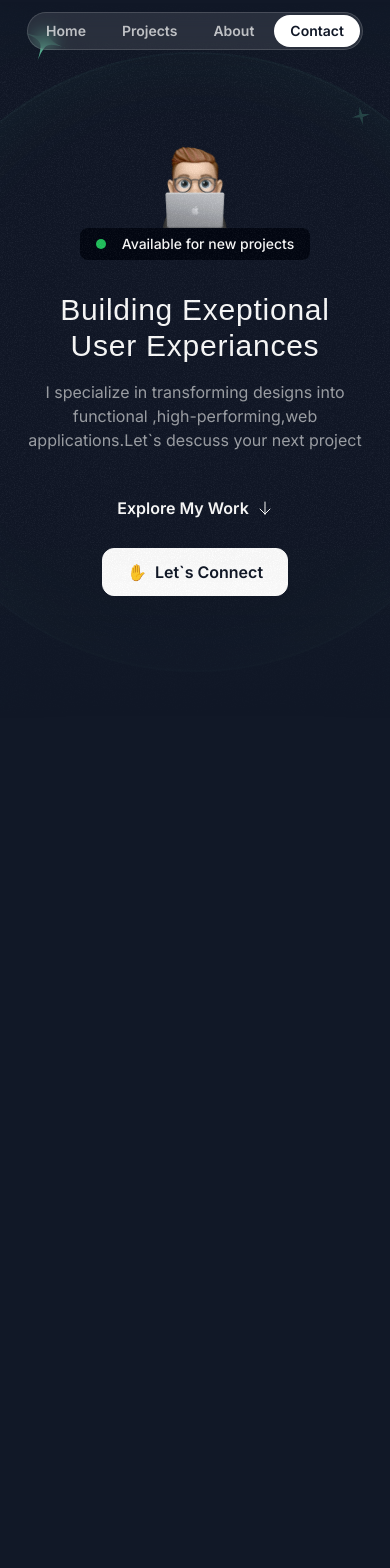
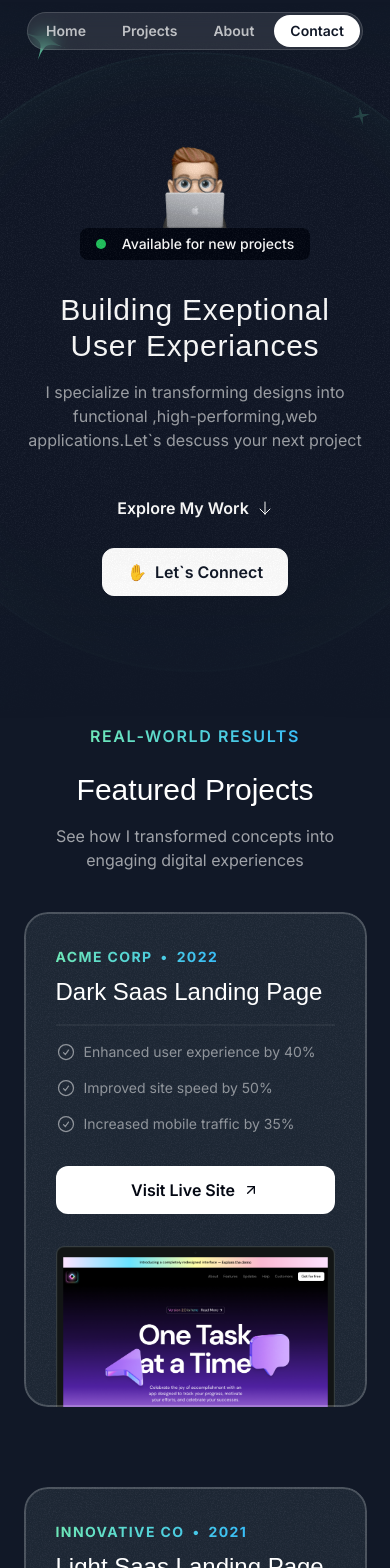
Before and after one commit to mr-Ayalk/ayalk_portfolio, a Next.js app: page / in a window 390 px wide. Shown: the top 1568 px of the page. Before the commit the page ends 972 px from the top, so only its background shows below. Built offline with nearby package versions, Linux system fonts and the light colour scheme; a web font is replaced by a local one.

Commit message:
projects page completed for the mobile view

```diff
--- a/src/app/page.tsx
+++ b/src/app/page.tsx
@@ -1,12 +1,13 @@
- import {Header} from "@/sections/Header"
- import { HeroSection } from "@/sections/Hero";
+import { Header } from "@/sections/Header";
+import { HeroSection } from "@/sections/Hero";
+import { ProjectsSection } from "@/sections/Projects";
 
-
- export default function Home() {
+export default function Home() {
   return (
     <div>
-     <Header/>
-     <HeroSection/>
+      <Header />
+      <HeroSection />
+      <ProjectsSection />
     </div>
   );
 }
--- a/src/sections/Hero.tsx
+++ b/src/sections/Hero.tsx
@@ -5,6 +5,7 @@
 import StarIcon from "@/assets/icons/star.svg";
 import SparkleIcon from "@/assets/icons/sparkle.svg";
 import { HeroOrbit } from "@/components/HeroOrbit";
+
 export const HeroSection = () => {
   return (
     <div className="py-32 md:py-48 lg:py-60 relative z-0 overflow-x-clip">
--- a/src/sections/Projects.tsx
+++ b/src/sections/Projects.tsx
@@ -1,7 +1,10 @@
 import darkSaasLandingPage from "@/assets/images/dark-saas-landing-page.png";
 import lightSaasLandingPage from "@/assets/images/light-saas-landing-page.png";
 import aiStartupLandingPage from "@/assets/images/ai-startup-landing-page.png";
-
+import Image from "next/image";
+import CheckCircleIcon from "@/assets/icons/check-circle.svg";
+import ArrowUpRightIcon from "@/assets/icons/arrow-up-right.svg";
+import grainImage from "@/assets/images/grain.jpg";
 const portfolioProjects = [
   {
     company: "Acme Corp",
@@ -42,5 +45,69 @@
 ];
 
 export const ProjectsSection = () => {
-  return <div>Projects Section</div>;
+  return (
+    <section className="pb-16">
+      <div className="container">
+        <div className="flex justify-center">
+          <p className="uppercase font-semibold tracking-widest bg-gradient-to-r from-emerald-300 to-sky-400 text-transparent bg-clip-text text-center">
+            Real-world Results
+          </p>
+        </div>
+        <h2 className="font-serif text-3xl text-center mt-6">
+          Featured Projects
+        </h2>
+        <p className="text-center text-white/60 mt-4">
+          See how I transformed concepts into engaging digital experiences
+        </p>
+        <div className="flex flex-col mt-10 gap-20">
+          {portfolioProjects.map((project) => (
+            <div
+              key={project.title}
+              className="bg-gray-800 rounded-3xl relative
+              z-0 overflow-hidden after:z-10
+
+              after:content-[''] after:absolute after:inset-0 after:outline-2 after:outline  after:-outline-offset-2 after:rounded-3xl after:outline-white/20 px-8 pt-8 after:pointer-events-none"
+            >
+              <div
+                className="absolute inset-0 -z-10 opacity-5"
+                style={{
+                  backgroundImage: `url(${grainImage.src})`,
+                }}
+              ></div>
+
+              <div className="bg-gradient-to-r from-emerald-300 to-sky-400 inline-flex gap-2 font-bold uppercase tracking-widest text-sm text-transparent bg-clip-text">
+                <span>{project.company}</span>
+                <span>&bull;</span>
+                <span>{project.year}</span>
+              </div>
+              <h3 className="font-serif text-2xl mt-2">{project.title}</h3>
+              <hr className="border-t-2 border-white/5 mt-4" />
+              <ul className="flex flex-col gap-4 mt-4">
+                {project.results.map((result) => (
+                  <li
+                    key={result.title}
+                    className="flex gap-2 text-sm text-white/50"
+                  >
+                    <CheckCircleIcon className="size-5" />
+                    <span>{result.title}</span>
+                  </li>
+                ))}
+              </ul>
+              <a href={project.link}>
+                <button className="bg-white text-gray-950 h-12 w-full rounded-xl font-semibold inline-flex items-center justify-center gap-2 mt-8">
+                  <span>Visit Live Site</span>
+                  <ArrowUpRightIcon className="size-4" />
+                </button>
+              </a>
+              <Image
+                src={project.image}
+                alt={project.title}
+                className="mt-8 -mb-4"
+              />
+            </div>
+          ))}
+        </div>
+      </div>
+    </section>
+  );
 };
```
